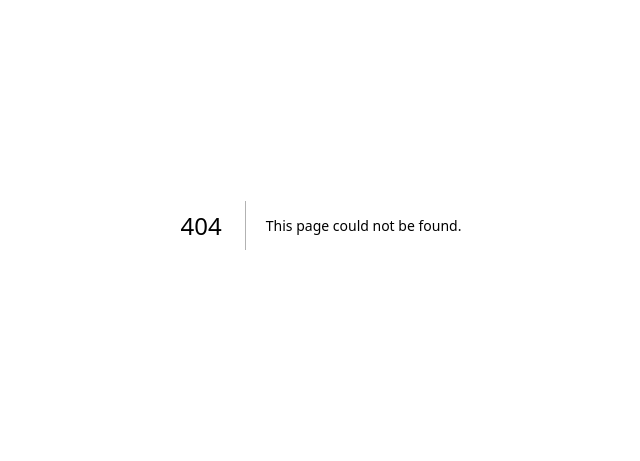
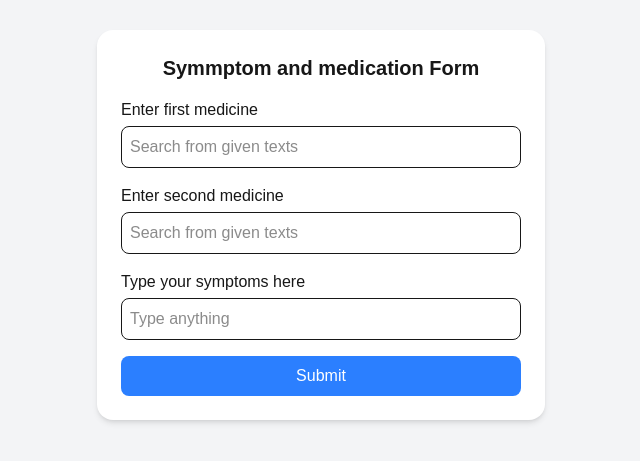
Before and after one commit to JahanRazh/SMART-POLYPHARMACY-AND-VITAMIN-RECOMMENDATION-SYSTEM-FOR-GERIATRIC-PATIENTS, a Next.js app in the folder smartpolycare/: page /Pages/medicationSubmitForm in a window 1280 px wide. Before the commit this address had no page. Shown: the part 175-636 px from the top of the page, without its empty margins (319-959 px from the left). Built offline with nearby package versions, Linux system fonts and the light colour scheme.

Commit message:
medication submition form initial version commmited

```diff
--- /dev/null
+++ b/smartpolycare/src/app/Pages/medicationSubmitForm/page.tsx
@@ -0,0 +1,81 @@
+"use client";
+
+import { useState , FormEvent } from "react";
+
+export default function ThreeInputForm() {
+  const [search1 , setSearch1] = useState<string>("");
+  const [search2 , setSearch2] = useState<string>("");
+  const [text, setText] = useState<string>("");
+
+  const dataList1: string[] = ["Penadol", "Piriton", "amoxylin", "Augmentin"];
+  const dataList2: string[] = ["Penadol", "Piriton", "amoxylin", "Augmentin"];
+
+  const handleSubmit = (e: FormEvent<HTMLFormElement>) => {
+    e.preventDefault();
+    console.log({ search1, search2, text });
+  };
+
+  return (
+    <div className="min-h-screen flex items-center justify-center p-6 bg-gray-100">
+      <form
+        onSubmit={handleSubmit}
+        className="bg-white p-6 rounded-2xl shadow-md w-full max-w-md space-y-4"
+      >
+        <h2 className="text-xl font-semibold text-center">Symmptom and medication Form</h2>
+
+        {/* Search Input 1 */}
+        <div className="flex flex-col">
+          <label className="mb-1 font-medium">Enter first medicine</label>
+          <input
+            list="options1"
+            value={search1}
+            onChange={(e) => setSearch1(e.target.value)}
+            className="border rounded-lg p-2"
+            placeholder="Search from given texts"
+          />
+          <datalist id="options1">
+            {dataList1.map((item, index) => (
+              <option key={index} value={item} />
+            ))}
+          </datalist>
+        </div>
+
+        {/* Search Input 2 */}
+        <div className="flex flex-col">
+          <label className="mb-1 font-medium">Enter second medicine</label>
+          <input
+            list="options2"
+            value={search2}
+            onChange={(e) => setSearch2(e.target.value)}
+            className="border rounded-lg p-2"
+            placeholder="Search from given texts"
+          />
+          <datalist id="options2">
+            {dataList2.map((item, index) => (
+              <option key={index} value={item} />
+            ))}
+          </datalist>
+        </div>
+
+        {/* Free Text Input */}
+        <div className="flex flex-col">
+          <label className="mb-1 font-medium">Type your symptoms here</label>
+          <input
+            type="text"
+            value={text}
+            onChange={(e) => setText(e.target.value)}
+            className="border rounded-lg p-2"
+            placeholder="Type anything"
+          />
+        </div>
+
+        <button
+          type="submit"
+          className="w-full bg-blue-500 hover:bg-blue-600 text-white p-2 rounded-lg"
+        >
+          Submit
+        </button>
+      </form>
+    </div>
+  );
+}
```
